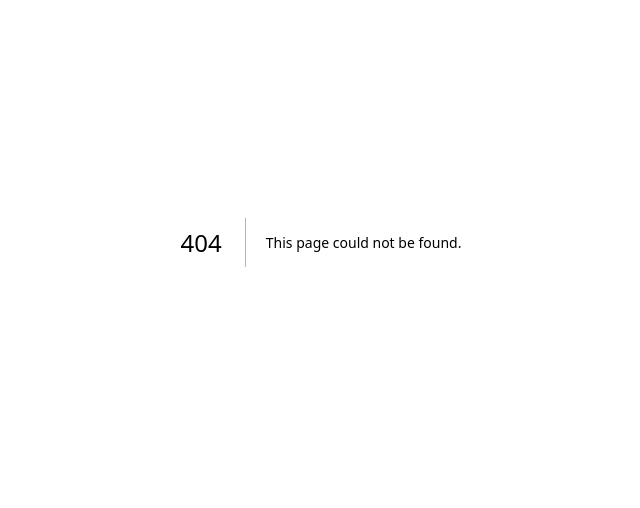
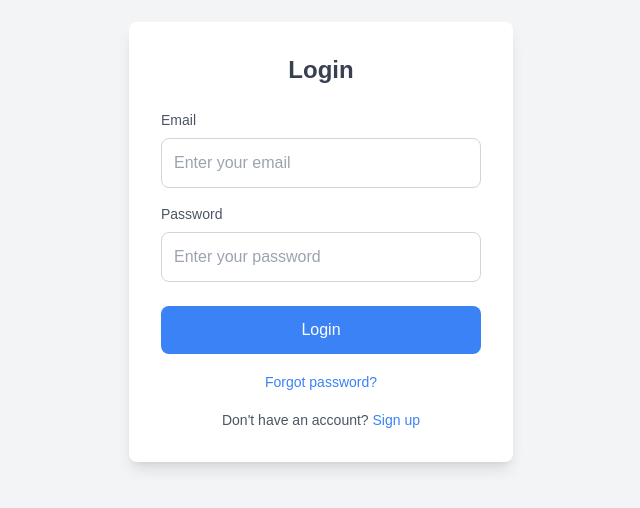
Before and after one commit to Kapil16j/multi_domain_app_next, a Next.js app: page /colleges/login/login in a window 1280 px wide. Before the commit this address had no page. Shown: the part 158-666 px from the top of the page, without its empty margins (319-959 px from the left). Built offline with nearby package versions, Linux system fonts and the light colour scheme.

Commit message:
changes in abc drewrite login

```diff
--- /dev/null
+++ b/pages/colleges/login/login.js
@@ -0,0 +1,65 @@
+import React, { useState } from 'react';
+
+export default function Login() {
+  const [email, setEmail] = useState('');
+  const [password, setPassword] = useState('');
+
+  const handleSubmit = (e) => {
+    e.preventDefault();
+    // Handle form submission here (e.g., API call)
+    console.log('Email:', email);
+    console.log('Password:', password);
+  };
+
+  return (
+    <div className="bg-gray-100 h-screen flex items-center justify-center">
+      <div className="bg-white p-8 rounded-lg shadow-lg w-96">
+        <h2 className="text-2xl font-bold text-center text-gray-700 mb-6">Login</h2>
+
+        <form onSubmit={handleSubmit}>
+          <div className="mb-4">
+            <label htmlFor="email" className="block text-sm font-medium text-gray-600">Email</label>
+            <input
+              type="email"
+              id="email"
+              name="email"
+              value={email}
+              onChange={(e) => setEmail(e.target.value)}
+              className="w-full p-3 border border-gray-300 rounded-lg mt-2"
+              placeholder="Enter your email"
+              required
+            />
+          </div>
+
+          <div className="mb-6">
+            <label htmlFor="password" className="block text-sm font-medium text-gray-600">Password</label>
+            <input
+              type="password"
+              id="password"
+              name="password"
+              value={password}
+              onChange={(e) => setPassword(e.target.value)}
+              className="w-full p-3 border border-gray-300 rounded-lg mt-2"
+              placeholder="Enter your password"
+              required
+            />
+          </div>
+
+          <div className="flex items-center justify-between">
+            <button type="submit" className="w-full bg-blue-500 text-white p-3 rounded-lg hover:bg-blue-600">Login</button>
+          </div>
+        </form>
+
+        <div className="mt-4 text-center">
+          <a href="/forgot-password" className="text-blue-500 text-sm hover:underline">Forgot password?</a>
+        </div>
+
+        <div className="mt-4 text-center">
+          <p className="text-sm text-gray-600">Don't have an account?
+            <a href="/signup" className="text-blue-500 hover:underline"> Sign up</a>
+          </p>
+        </div>
+      </div>
+    </div>
+  );
+}
```
